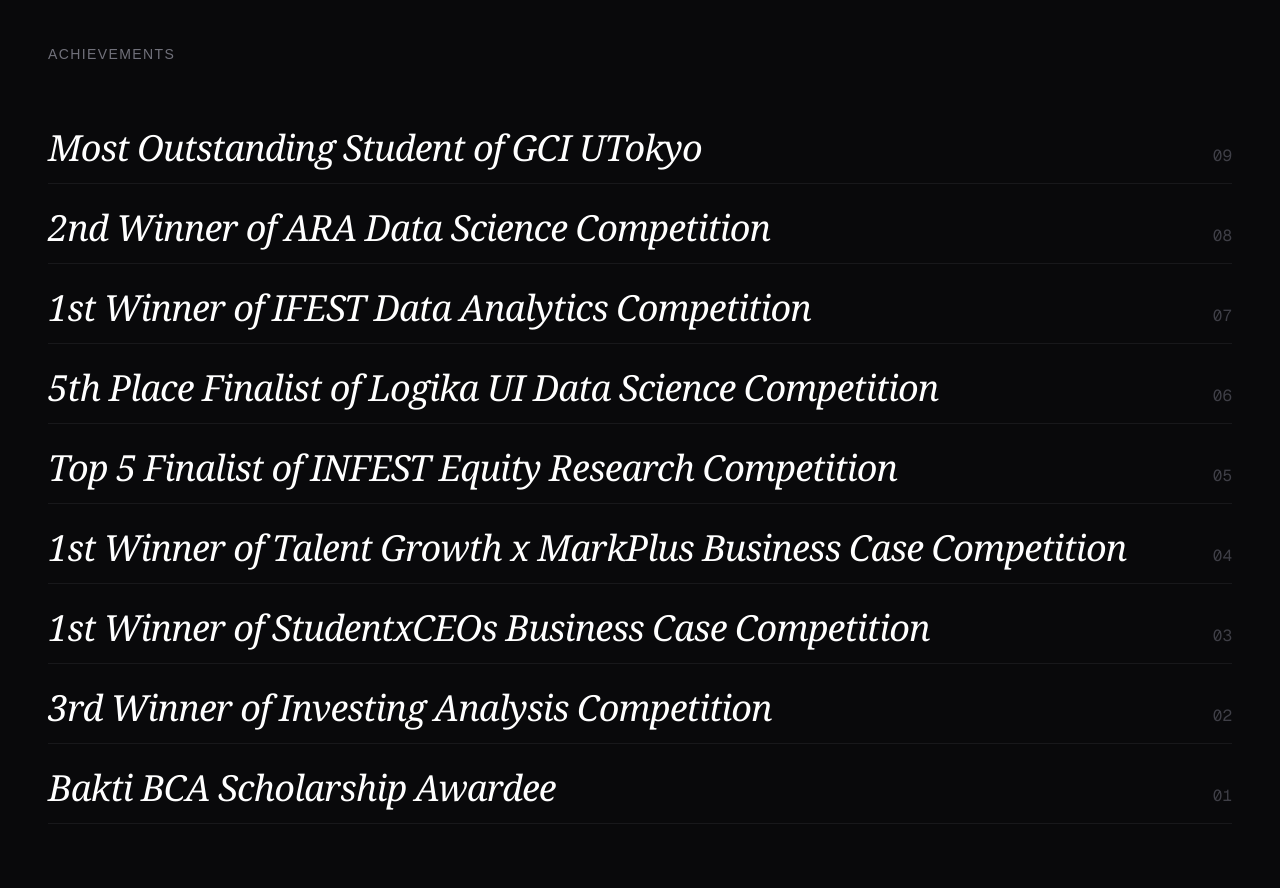
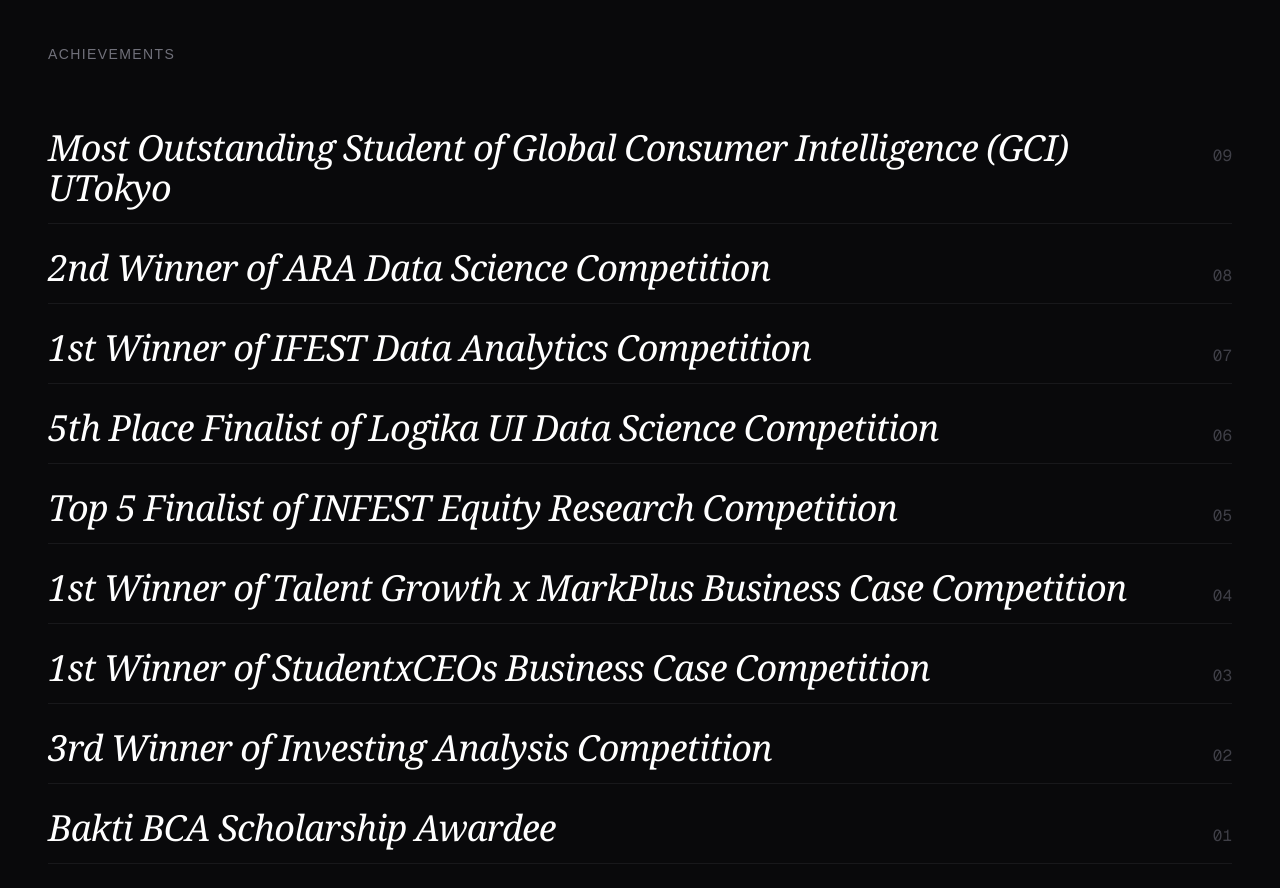
Before and after one commit to NathanielJR-git/nathanieljr-portfolio-web, a Next.js app in the folder web/nathanieljr-web/: page / in a window 1280 px wide. Shown: the part 5420-6308 px from the top of the page. Built offline with nearby package versions, Linux system fonts and the light colour scheme.

Commit message:
refactor: update gci achievement title

```diff
--- a/web/nathanieljr-web/components/achievements.tsx
+++ b/web/nathanieljr-web/components/achievements.tsx
@@ -4,7 +4,7 @@ import { useState } from "react"
 import Image from "next/image"
 
 const achievements = [
-  { id: 1, title: "Most Outstanding Student of GCI UTokyo", image: "/achievements/most-outstanding-student-gci.png" },
+  { id: 1, title: "Most Outstanding Student of Global Consumer Intelligence (GCI) UTokyo", image: "/achievements/most-outstanding-student-gci.png" },
   { id: 2, title: "2nd Winner of ARA Data Science Competition", image: "/achievements/ara-dsc.png" },
   { id: 3, title: "1st Winner of IFEST Data Analytics Competition", image: "/achievements/ifest-dac.png" },
   { id: 4, title: "5th Place Finalist of Logika UI Data Science Competition", image: "/achievements/logika-ui-dsc.png" },
```
